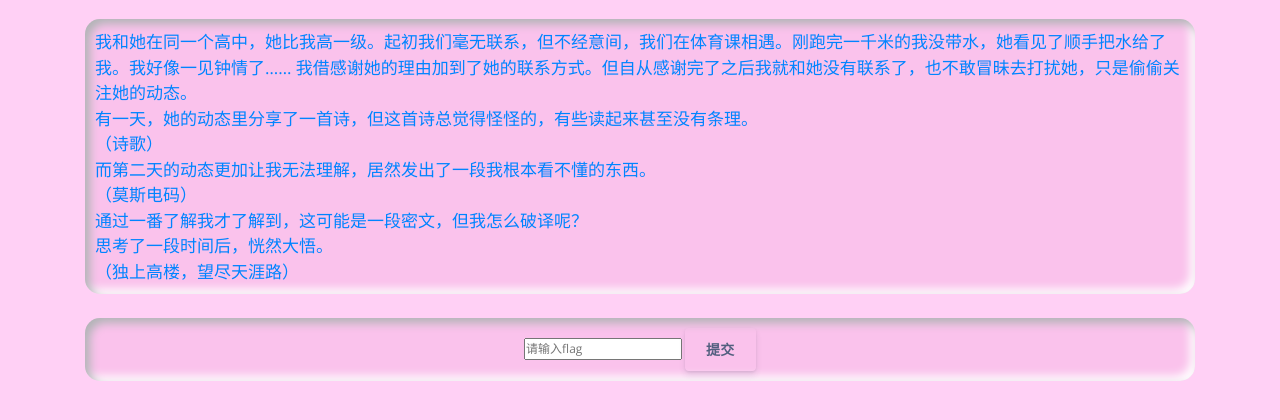
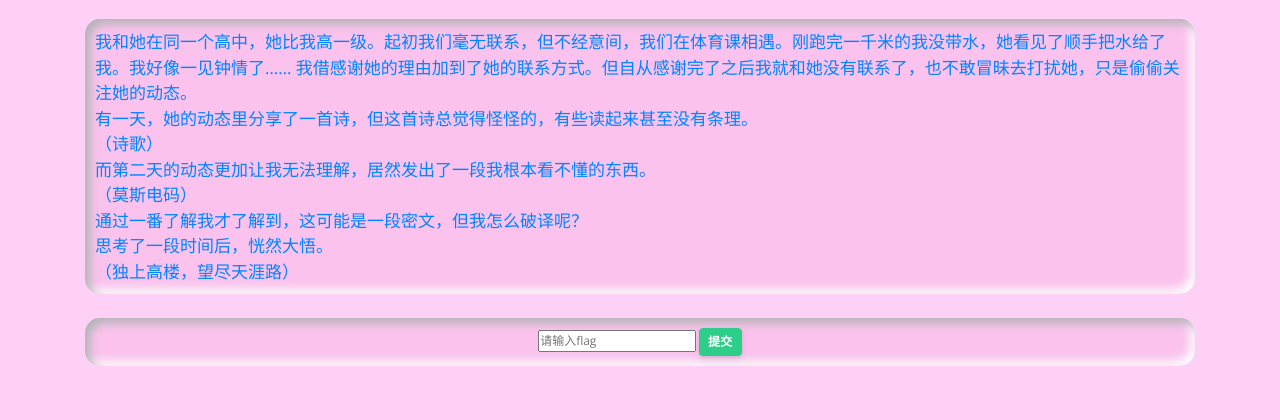
Before and after one commit to SeimoDev/2022NewYearGame, a PHP site: page / in a window 1280 px wide. Shown: the part 257-677 px from the top of the page. Run offline with PHP 8.4, Linux system fonts and the light colour scheme.

Commit message:
fix bugs

```diff
--- a/style.css
+++ b/style.css
@@ -8,25 +8,6 @@ a {
     -webkit-tap-highlight-color: rgba(255, 255, 255, 0);
     -moz-user-focus: none;
     text-decoration: none;
-}
-
-.btn {
-    font-size: .875rem;
-    font-weight: 600;
-    line-height: 1.5;
-    d display: inline-block;
-    padding: .625rem 1.25rem;
-    -webkit-user-select: none;
-    -moz-user-select: none;
-    -ms-user-select: none;
-    user-select: none;
-    transition: color .15s ease-in-out, background-color .15s ease-in-out, border-color .15s ease-in-out, box-shadow .15s ease-in-out;
-    text-align: center;
-    vertical-align: middle;
-    color: #525f7f;
-    border: 1px solid transparent;
-    border-radius: .25rem;
-    background-color: transparent
 }
 
 ul li {
```
